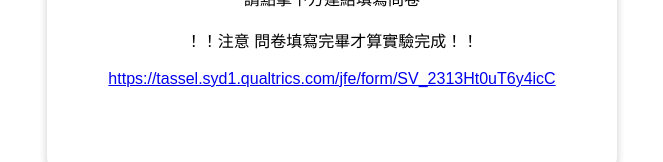
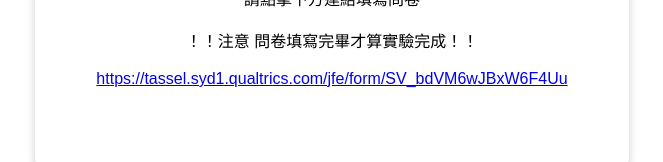
Before and after one commit to r11725062/user_informal, a website: page endpage.html in a window 1280 px wide. Shown: the part 374-536 px from the top of the page, without its empty margins (308-971 px from the left). Drawn offline with Linux system fonts and the light colour scheme.

Commit message:
Update endpage.html

```diff
--- a/endpage.html
+++ b/endpage.html
@@ -13,7 +13,7 @@
                 <b>結束</b><br><br>
                 請點擊下方連結填寫問卷<br><br>
                 ！！注意 問卷填寫完畢才算實驗完成！！<br><br>
-                <a href="https://tassel.syd1.qualtrics.com/jfe/form/SV_2313Ht0uT6y4icC">https://tassel.syd1.qualtrics.com/jfe/form/SV_2313Ht0uT6y4icC</a>
+                <a href="https://tassel.syd1.qualtrics.com/jfe/form/SV_bdVM6wJBxW6F4Uu">https://tassel.syd1.qualtrics.com/jfe/form/SV_bdVM6wJBxW6F4Uu</a>
             </p>
         </div>
     </div>
```
